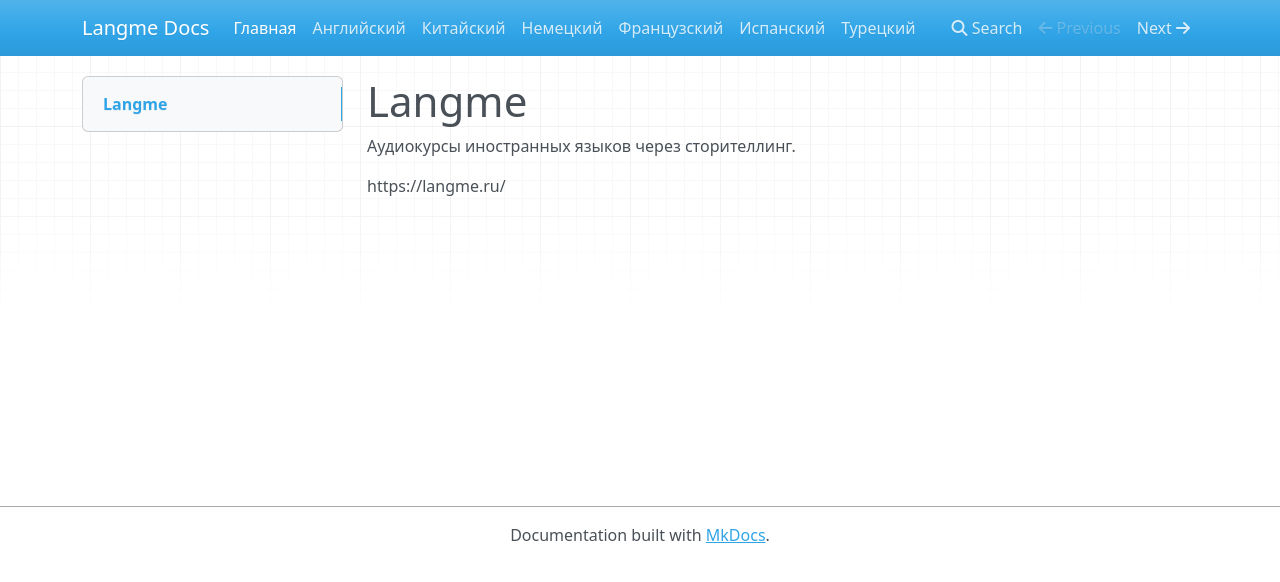
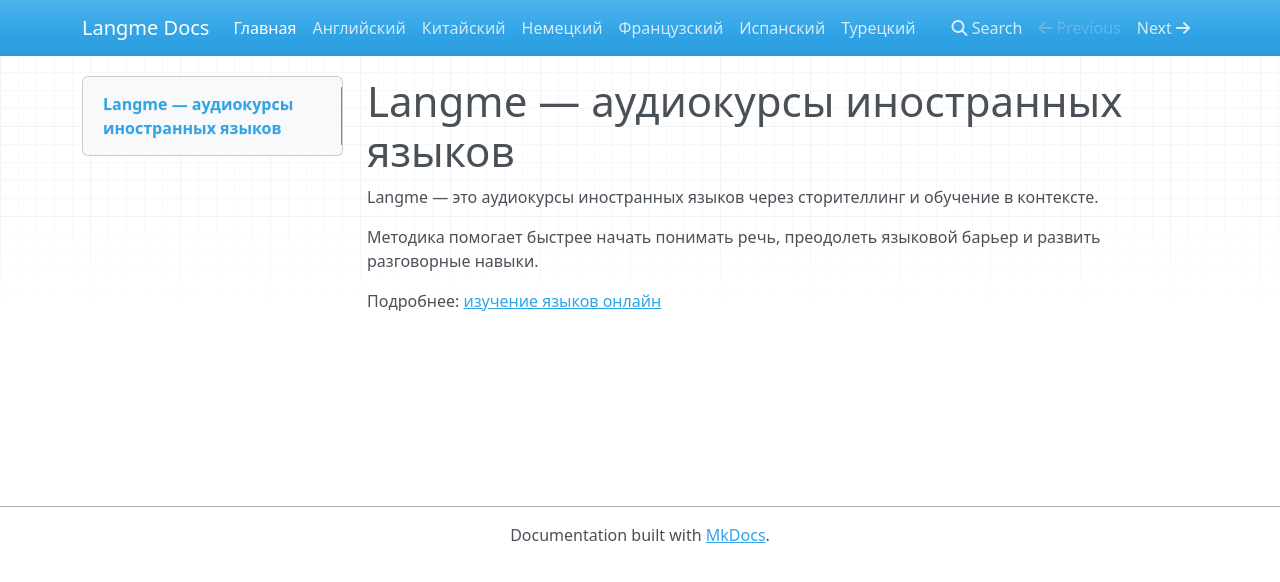
Before and after one commit to langmeru/langme-docs, an MkDocs documentation site: the page built from docs/index.md, in a window 1280 px wide. Shown: the top 582 px of the page. Built offline with MkDocs 1.6.1, drawn with Linux system fonts in a browser that asks for light colours; nearby versions of some CDN libraries.

Commit message:
Update index.md

```diff
--- a/docs/index.md
+++ b/docs/index.md
@@ -1,5 +1,7 @@
-# Langme
+# Langme — аудиокурсы иностранных языков
 
-Аудиокурсы иностранных языков через сторителлинг.
+Langme — это аудиокурсы иностранных языков через сторителлинг и обучение в контексте.
 
-https://langme.ru/
+Методика помогает быстрее начать понимать речь, преодолеть языковой барьер и развить разговорные навыки.
+
+Подробнее: [изучение языков онлайн](https://langme.ru/)
```
